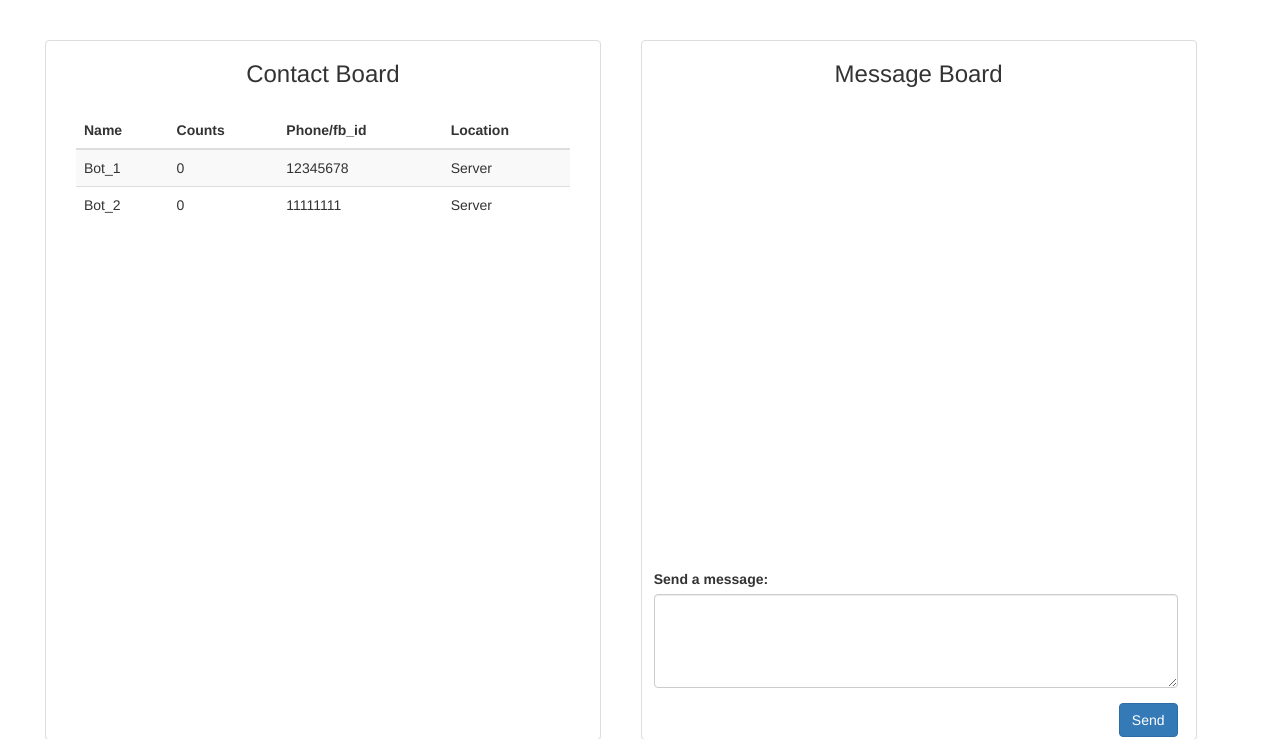
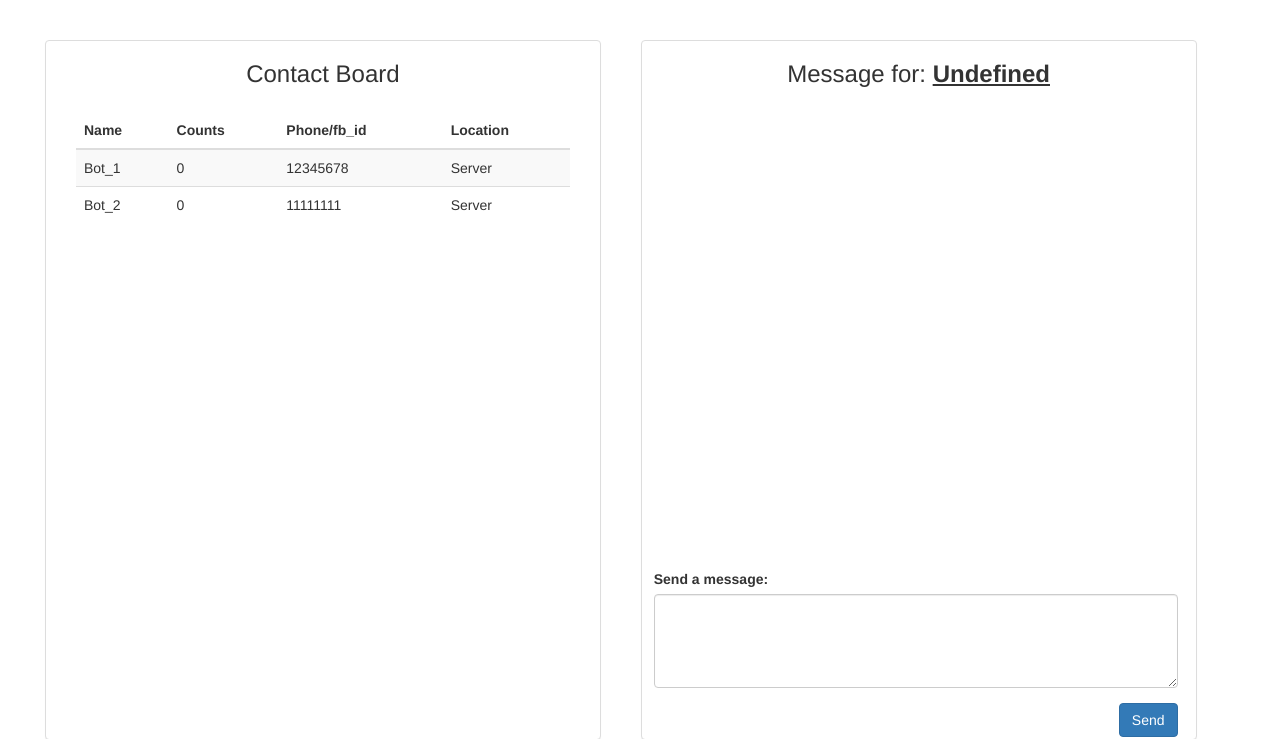
Before and after one commit to yclin0214/mvp_1, a Flask app: page /admin in a window 1280 px wide. Shown: the top 739 px of the page. Run offline with Flask 2, Linux system fonts and the light colour scheme; some libraries are stand-ins or nearby versions.

Commit message:
debugged frontend

```diff
--- a/app/static/js/script.js
+++ b/app/static/js/script.js
@@ -5,17 +5,23 @@ $(document).ready(function(){
   var contact_dict = {};
 
   get_update_contact(contact_dict, current_number);
-  //On clicking an entry from the contact board
-  $('tbody').children().click(function(){
-  	//$('tbody').children().css("background-color", default);
+
+  $('tbody').on('click', 'tr', function(){
   	if (current_number != $(this).find('td.phone').text()){
-  	    alert("not same");
+  	    current_number = $(this).find('td.phone').text();
   	    $('p').remove();
-  	    last_click = $('tbody').children(); //avoid pulling data from server again
-  	    current_number = $(this).find('td.phone').text();
-  	    get_update_message(current_number, 0);
+  	    $('b.phone').html(current_number);
+  	    alert("Debugging Message: " + $(this).find('td.phone').text());
   	}
+  })
+  .on('mouseover', 'tr', function(){
+  	$(this).css('cursor', 'pointer');
+  	$(this).css('background-color', '#A9A9A9');
+  })
+  .on('mouseout', 'tr', function(){
+  	$(this).css('background-color', '');
   });
+
 
   $('#send-button').click(function(){
     var toAdd = $('#inputbox').val();
--- a/app/templates/admin.html
+++ b/app/templates/admin.html
@@ -45,7 +45,7 @@
     </div>
     <!--left panel container above -->
     <div id="right-panel-container" class="col-md-6 panel panel-default">
-      <h3 style="text-align: center"> Message Board</h3>
+      <h3 style="text-align: center"> Message for: <b class="phone" style="text-decoration: underline">Undefined</b></h3>
       <div id="message-board-container" class="col-md-12 panel-body">
         <div id="conversation"> </div>
       </div>
```
